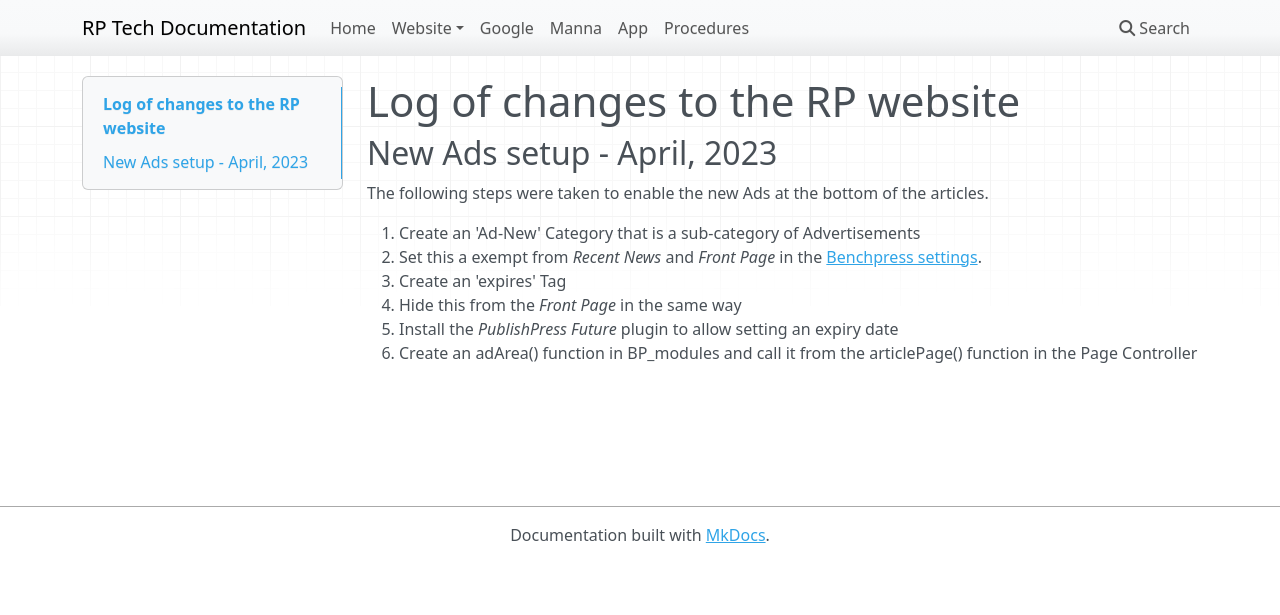
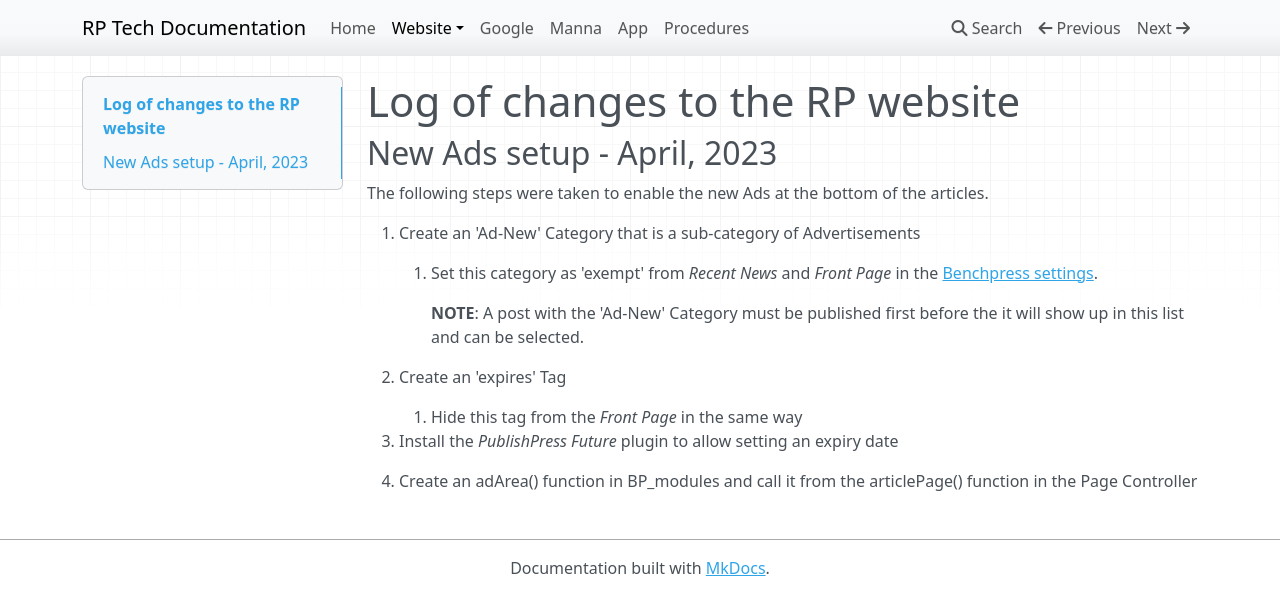
Before and after one commit to ReformedPerspective/rpdocs, an MkDocs documentation site: the page built from docs/website/changelog.md, in a window 1280 px wide. Shown: the top 615 px of the page. Built offline with MkDocs 1.6.1, drawn with Linux system fonts in a browser that asks for light colours; nearby versions of some CDN libraries.

Commit message:
Add changelog.md

```diff
--- a/docs/website/changelog.md
+++ b/docs/website/changelog.md
@@ -5,8 +5,13 @@
 The following steps were taken to enable the new Ads at the bottom of the articles.
 
 1. Create an 'Ad-New' Category that is a sub-category of Advertisements
-   1. Set this a exempt from *Recent News* and *Front Page* in the [Benchpress settings](benchpress.md#benchpress-options).
+    1. Set this category as 'exempt' from *Recent News* and *Front Page* in the [Benchpress settings](benchpress.md#benchpress-options).
+
+        **NOTE**: A post with the 'Ad-New' Category must be published first before the it will show up in this list and can be selected.
+
 2. Create an 'expires' Tag
-   1. Hide this from the *Front Page* in the same way
+    1. Hide this tag from the *Front Page* in the same way
+
 3. Install the *PublishPress Future* plugin to allow setting an expiry date
+
 4. Create an adArea() function in BP_modules and call it from the articlePage() function in the Page Controller
--- a/mkdocs.yml
+++ b/mkdocs.yml
@@ -15,6 +15,7 @@ nav:
     - Git: website/git.md
     - Dreamhost: website/dreamhost.md
     - Cloudflare: website/cloudflare.md
+    - Changelog: website/changelog.md
   - Google: google.md
   - Manna: manna.md
   - App: app.md
```
